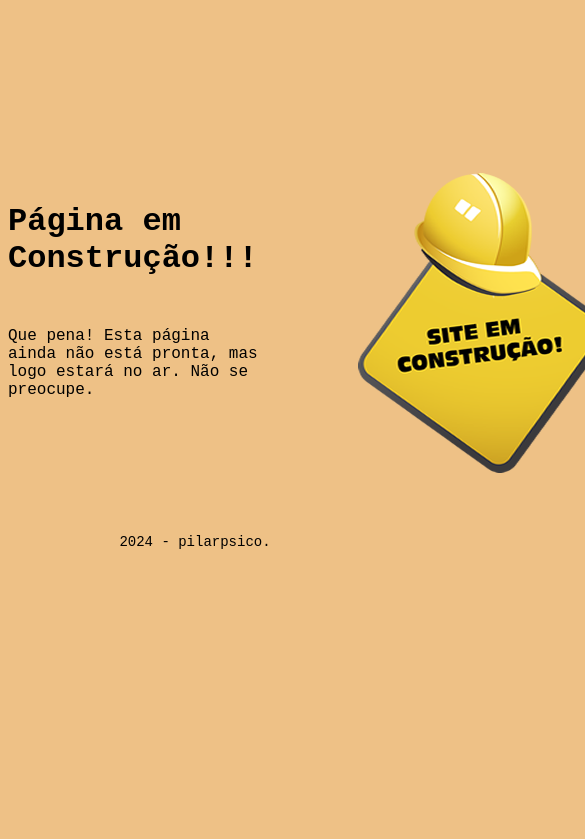
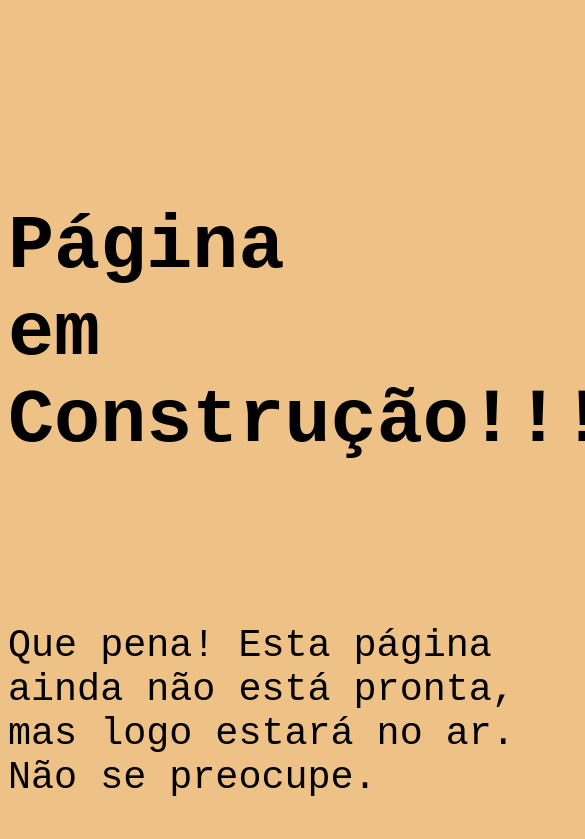
Before and after one commit to pilar-psico/portifolio, a plain HTML site: page pagerror.html in a window 390 px wide. Shown: the part 5-844 px from the top of the page, 585 px wide, since content can reach past the window. Drawn offline with Linux system fonts and the light colour scheme; a web font is replaced by a local one.

Commit message:
responsive

```diff
--- a/css/pagerror.css
+++ b/css/pagerror.css
@@ -31,3 +31,39 @@ footer {
     padding: 56px;
     margin:auto;
 }
+
+@media (max-width: 700px) {
+    body {
+       flex-direction: column;
+    }
+    #between {
+        flex-direction: column;
+    }
+
+    header h1 {
+        font-size: 4.8rem;
+        margin-bottom: 10.0rem;
+    }
+
+    header p {
+        font-size: 2.4rem;
+        width: 36.0rem;
+    }
+    main img {
+        justify-content: center;
+        align-items: center;
+        margin-top: 10.0rem;
+        margin-right: 4.0rem;
+        width: 35.0rem;
+        height: 35.0rem;
+    }
+
+    footer {
+        font-size: 1.8rem;
+        width: 20.0rem;
+       margin-left: 8.0rem;
+    }
+
+
+
+}
```
